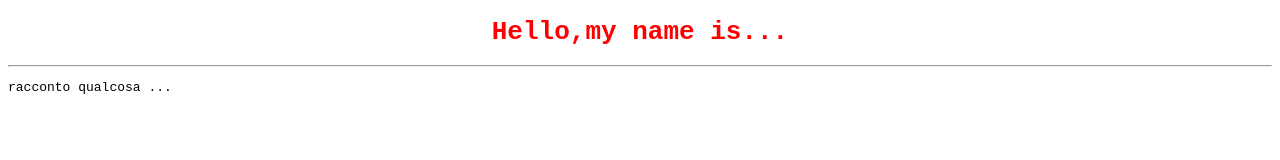
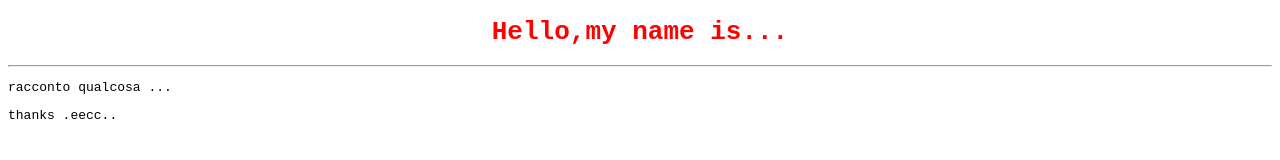
Before and after one commit to torone89/htmlcss-hello, a plain HTML site: page index.html in a window 1280 px wide. Drawn offline with Linux system fonts and the light colour scheme.

Commit message:
Adding background and Footer

```diff
--- a/index.html
+++ b/index.html
@@ -15,5 +15,8 @@
 <main>
     <p>racconto qualcosa ...</p>
 </main>
+<footer>
+    thanks .eecc..
+</footer>
 </body>
 </html>
```
